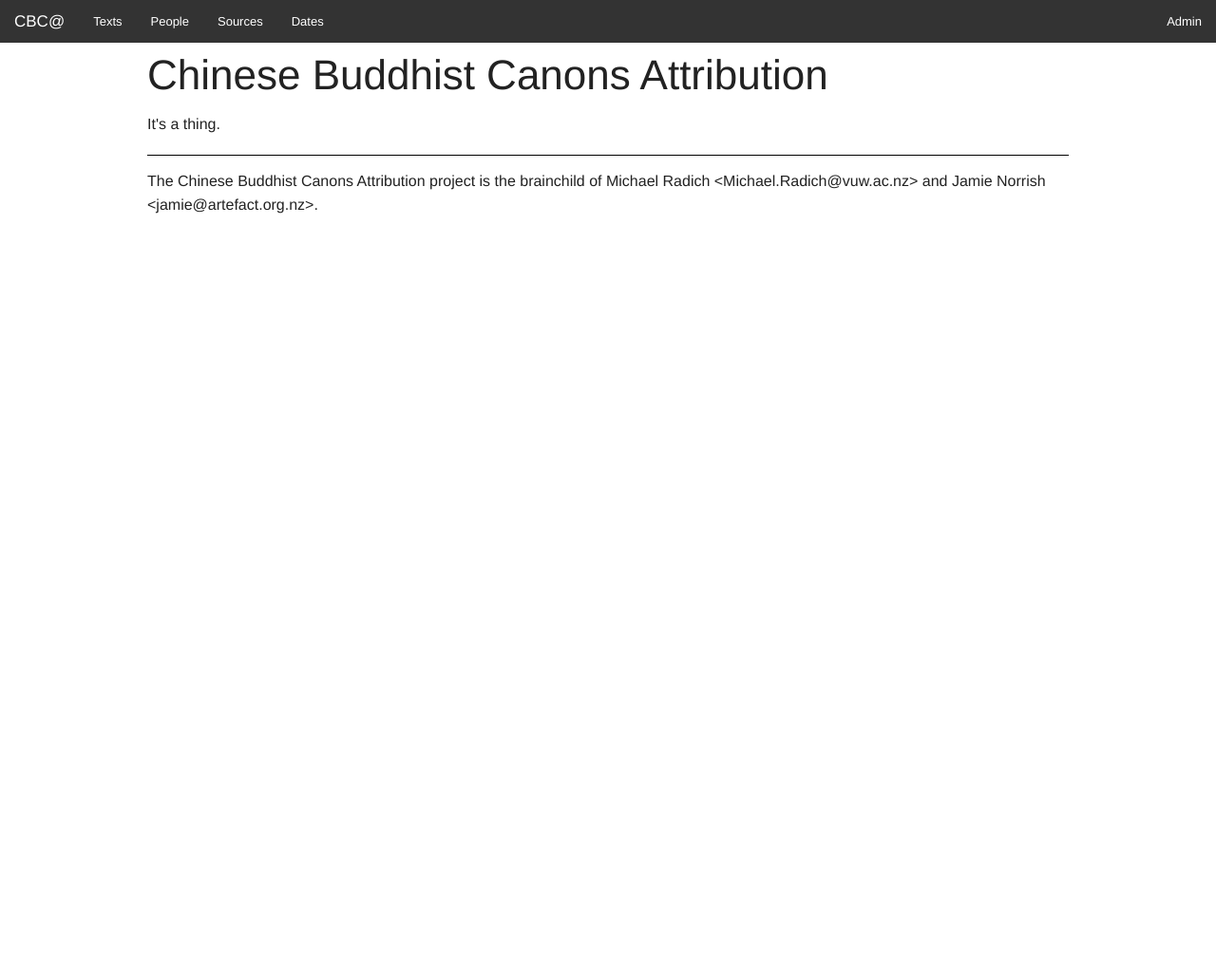
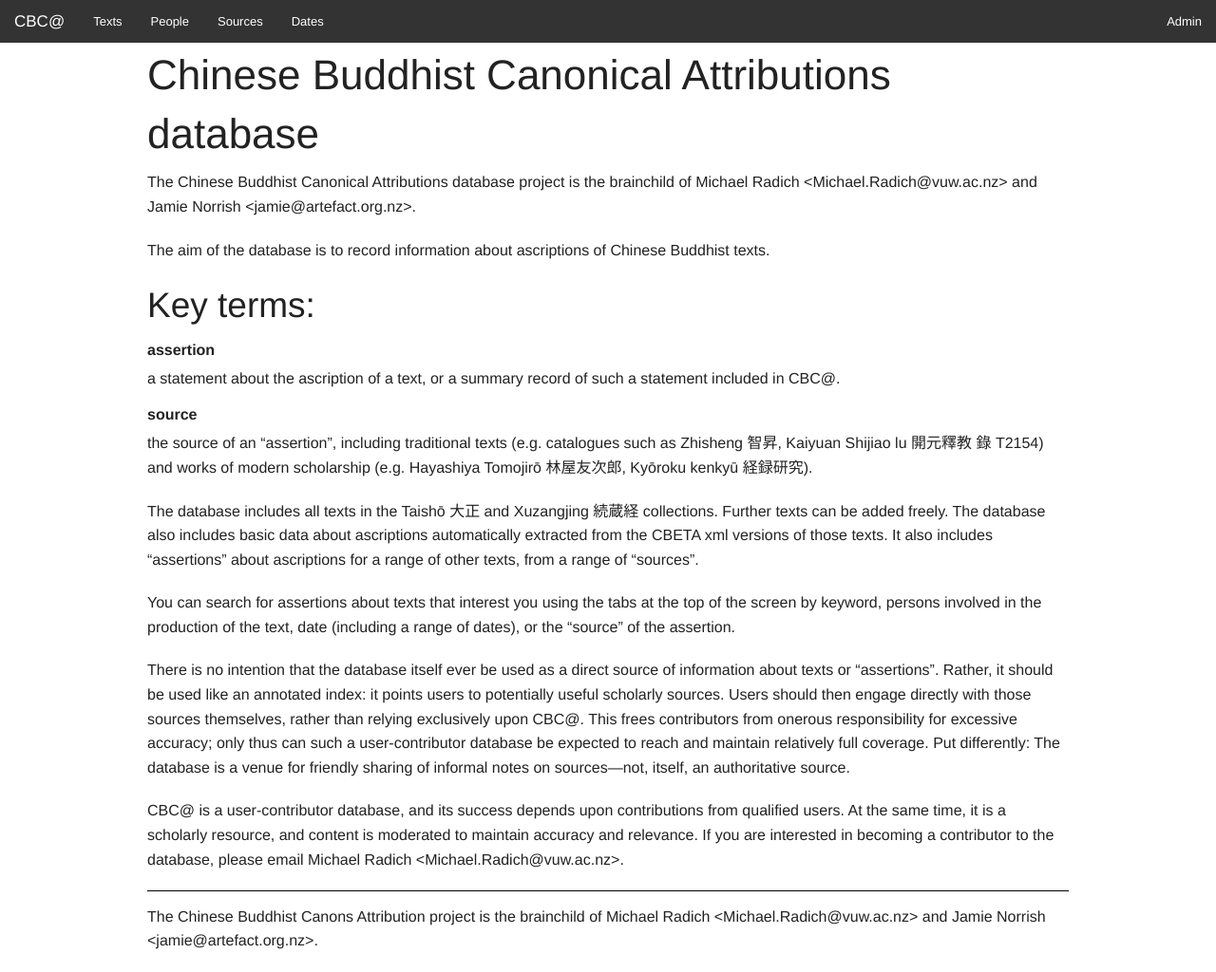
Before and after one commit to ajenhl/moad, a Django app: page / in a window 1280 px wide. Shown: the whole page at 95% size. Before the commit the page ends 225 px from the top, so only its background shows below. Run offline with Django 3.2, Linux system fonts and the light colour scheme; parts of the project's set-up code (start-up, migrations or seed data) failed here and were passed over.

Commit message:
Added home page text.

```diff
--- a/attribution/templates/attribution/display/home.html
+++ b/attribution/templates/attribution/display/home.html
@@ -4,8 +4,56 @@
 
 {% block content %}
 <header>
-  <h1>Chinese Buddhist Canons Attribution</h1>
+  <h1>Chinese Buddhist Canonical Attributions database</h1>
 </header>
 
-<p>It's a thing.</p>
+<p>The Chinese Buddhist Canonical Attributions database project is the
+brainchild of Michael Radich &lt;Michael.Radich@vuw.ac.nz&gt; and
+Jamie Norrish &lt;jamie@artefact.org.nz&gt;.</p>
+
+<p>The aim of the database is to record information about ascriptions
+of Chinese Buddhist texts.</p>
+
+<h2>Key terms:</h2>
+
+<dl>
+  <dt>assertion</dt>
+  <dd>a statement about the ascription of a text, or a summary record
+  of such a statement included in CBC@.</dd>
+
+  <dt>source</dt>
+  <dd>the source of an “assertion”, including traditional texts
+  (e.g. catalogues such as Zhisheng 智昇, Kaiyuan Shijiao lu 開元釋教
+  錄 T2154) and works of modern scholarship (e.g. Hayashiya Tomojirō
+  林屋友次郎, Kyōroku kenkyū 経録研究).</dd>
+</dl>
+
+<p>The database includes all texts in the Taishō 大正 and Xuzangjing
+続蔵経 collections. Further texts can be added freely. The database
+also includes basic data about ascriptions automatically extracted
+from the CBETA xml versions of those texts. It also includes
+“assertions” about ascriptions for a range of other texts, from a
+range of “sources”.</p>
+
+<p>You can search for assertions about texts that interest you using
+the tabs at the top of the screen by keyword, persons involved in the
+production of the text, date (including a range of dates), or the
+“source” of the assertion.</p>
+
+<p>There is no intention that the database itself ever be used as a
+direct source of information about texts or “assertions”. Rather, it
+should be used like an annotated index: it points users to potentially
+useful scholarly sources. Users should then engage directly with those
+sources themselves, rather than relying exclusively upon CBC@. This
+frees contributors from onerous responsibility for excessive accuracy;
+only thus can such a user-contributor database be expected to reach
+and maintain relatively full coverage. Put differently: The database
+is a venue for friendly sharing of informal notes on sources—not,
+itself, an authoritative source.</p>
+
+<p>CBC@ is a user-contributor database, and its success depends upon
+contributions from qualified users. At the same time, it is a
+scholarly resource, and content is moderated to maintain accuracy and
+relevance. If you are interested in becoming a contributor to the
+database, please email Michael Radich &lt;Michael.Radich@vuw.ac.nz&gt;.</p>
 {% endblock content %}
```
